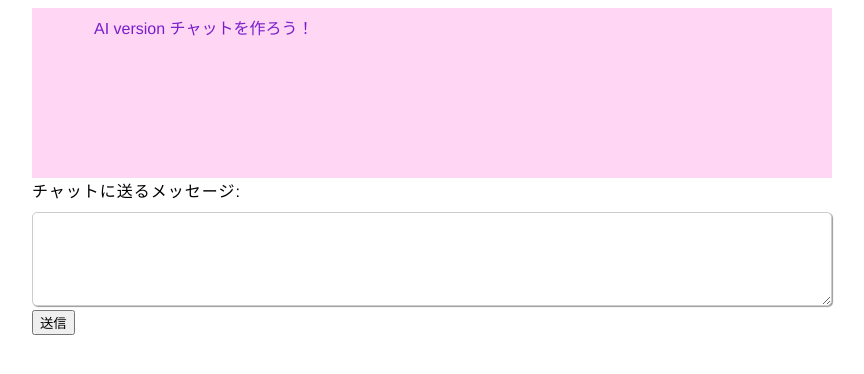
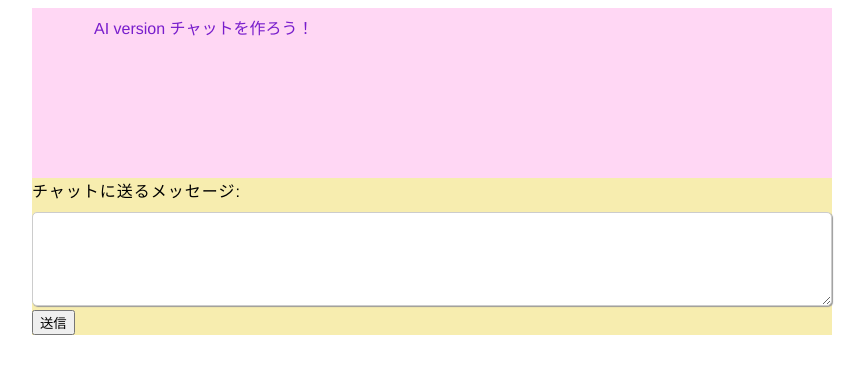
Before and after one commit to hirossk/aichat, a Flask app: page / in a window 1280 px wide. Shown: the top 374 px of the page, without its empty margins (208-1072 px from the left). Run offline with Flask 3, Linux system fonts and the light colour scheme.

Commit message:
見栄え微調整

```diff
--- a/static/css/talk.css
+++ b/static/css/talk.css
@@ -139,6 +139,7 @@ label {
         /*コレ*/box-sizing: border-box;
         max-width: 800px;
         margin: 0 auto;
+        background: #f7edaf;
 }
 #message-text {
         width: 100%;
```
